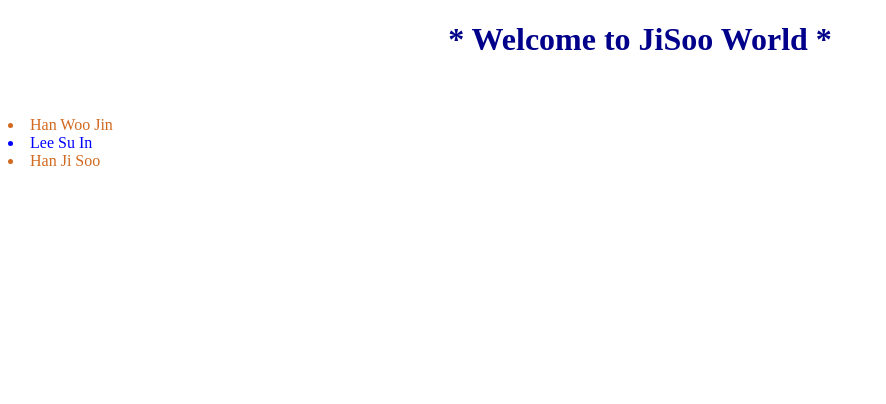
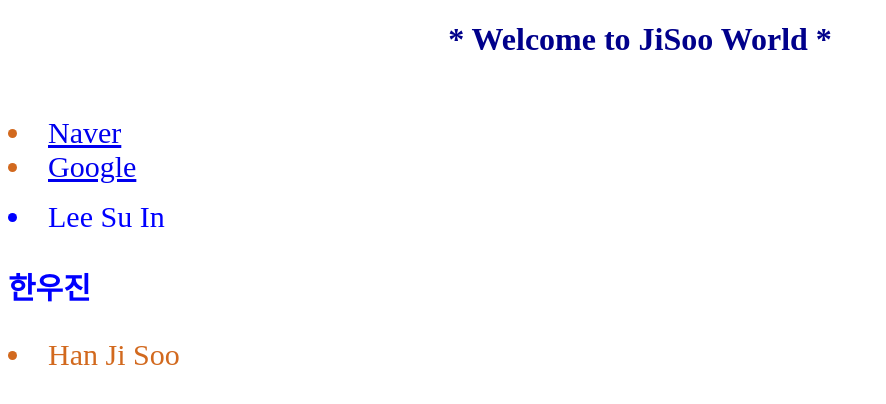
Before and after one commit to original6431/JiSooWorld, a plain HTML site: page index.html in a window 1280 px wide. Shown: the whole page, without its empty margins (0-886 px from the left). Drawn offline with Linux system fonts and the light colour scheme.

Commit message:
Add files via upload

```diff
--- a/index.html
+++ b/index.html
@@ -3,13 +3,17 @@
     <head>
         <title>*Ji Soo World*</title>
         <meta charset="utf-8">
+
     </head>
 
     <body>
         <h1 style="color:darkblue"><center>* Welcome to JiSoo World *</center></h1>
         <br><br>
-        <li>Han Woo Jin</li>
+        <li><a href=//www.naver.com>Naver</a></li>
+        <li><a href=//www.naver.com>Google</a></li>
+        <p></p>
         <li style="color:blue">Lee Su In </li>
+        <h3><strong>한우진</strong></h3>
         <li>Han Ji Soo</li>
 
 
@@ -17,10 +21,9 @@
 
 
     <style>
-        li {
-            color:chocolate;
 
-        }
+        li { color:chocolate; font-size:30px; font-style:initial; }
+        h3 { color:blue; font-size:30px; }
     </style>
     </body>
 
```
